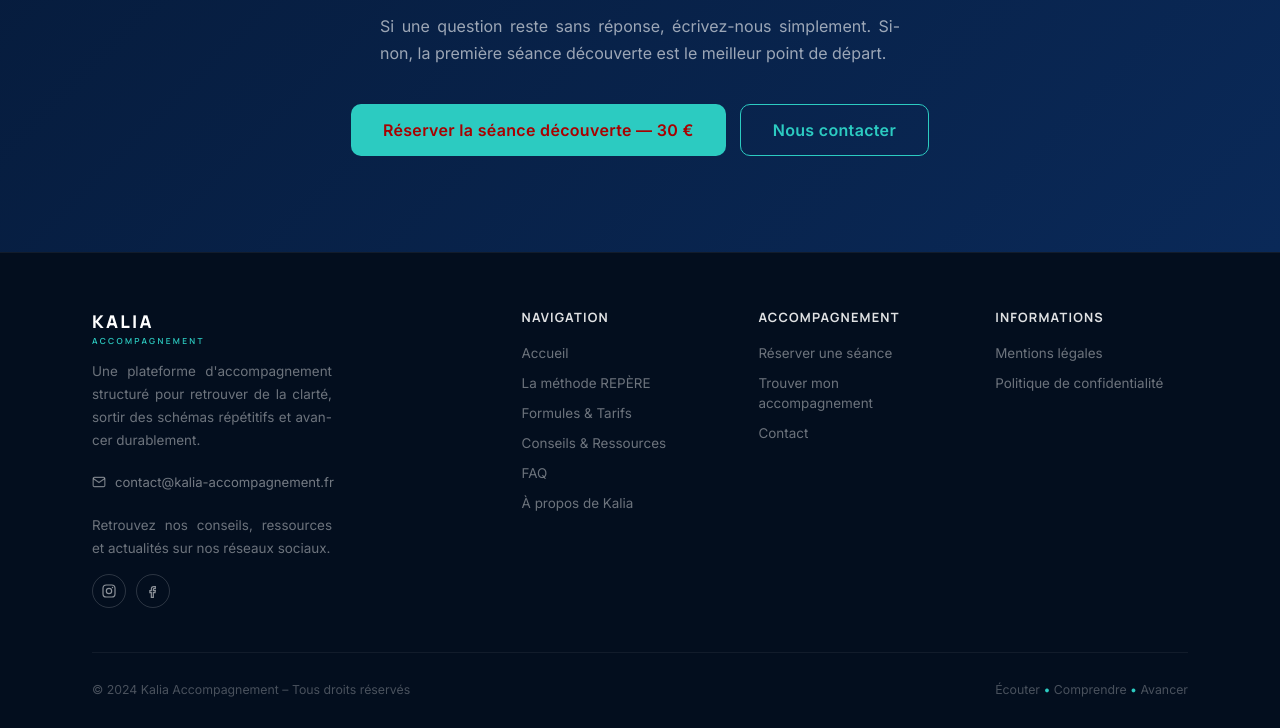
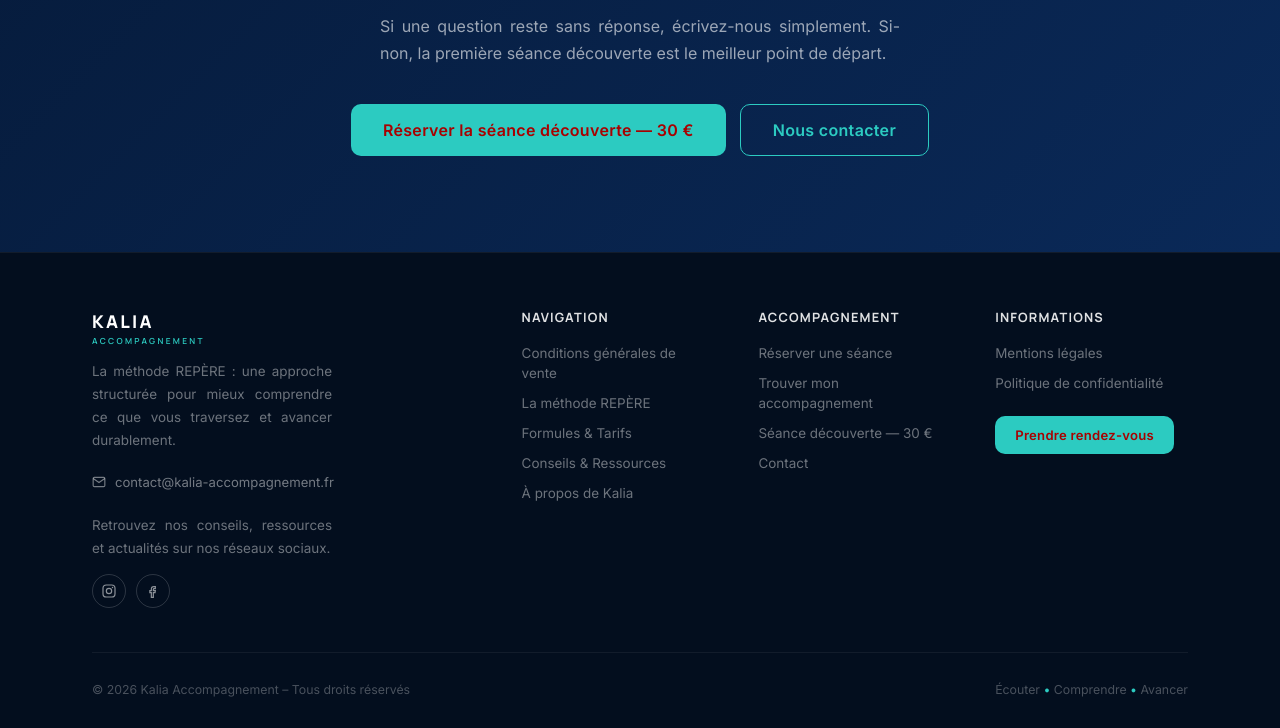
Before and after one commit to laurako2000/kalia-accompagnement, an Eleventy site: page faq.html in a window 1280 px wide. Shown: the part 1822-2550 px from the top of the page. Built offline with nearby package versions, Linux system fonts and the light colour scheme; Eleventy itself is replaced by a stand-in of ours; files that its build step writes are made by us from their sources.

Commit message:
Update footer content and navigation links

```diff
--- a/faq.html
+++ b/faq.html
@@ -263,61 +263,100 @@
     </div>
   </div>
 </section>
-
+<!-- FOOTER -->
 <footer>
   <div class="container">
     <div class="footer-grid">
+
       <div class="footer-brand">
-        <a href="index.html" class="logo">KALIA<span>ACCOMPAGNEMENT</span></a>
-        <p>Une plateforme d'accompagnement structuré pour retrouver de la clarté, sortir des schémas répétitifs et avancer durablement.</p>
+        <a href="/" class="logo">KALIA<span>ACCOMPAGNEMENT</span></a>
+
+        <p>La méthode REPÈRE : une approche structurée pour mieux comprendre ce que vous traversez et avancer durablement.</p>
+
         <div class="footer-contacts">
-          <a href="mailto:contact@kalia-accompagnement.fr"><svg width="14" height="14" fill="none" stroke="currentColor" stroke-width="2" viewBox="0 0 24 24"><path d="M4 4h16c1.1 0 2 .9 2 2v12c0 1.1-.9 2-2 2H4c-1.1 0-2-.9-2-2V6c0-1.1.9-2 2-2z"/><polyline points="22,6 12,13 2,6"/></svg> contact@kalia-accompagnement.fr</a>
+          <a href="mailto:contact@kalia-accompagnement.fr">
+            <svg width="14" height="14" fill="none" stroke="currentColor" stroke-width="2" viewBox="0 0 24 24">
+              <path d="M4 4h16c1.1 0 2 .9 2 2v12c0 1.1-.9 2-2 2H4c-1.1 0-2-.9-2-2V6c0-1.1.9-2 2-2z"/>
+              <polyline points="22,6 12,13 2,6"/>
+            </svg>
+            contact@kalia-accompagnement.fr
+          </a>
         </div>
+
         <div class="footer-social">
           <p class="footer-social-text">Retrouvez nos conseils, ressources et actualités sur nos réseaux sociaux.</p>
+
           <div class="footer-social-icons">
-            <a href="https://www.instagram.com/kalia.accompagnement?utm_source=qr" target="_blank" rel="noopener" aria-label="Instagram">
-              <svg width="16" height="16" viewBox="0 0 24 24" fill="none" stroke="currentColor" stroke-width="1.8"><rect x="3" y="3" width="18" height="18" rx="5"/><circle cx="12" cy="12" r="4"/><circle cx="17.3" cy="6.7" r="1.1" fill="currentColor" stroke="none"/></svg>
+            <a href="https://www.instagram.com/kalia.accompagnement?utm_source=qr"
+               target="_blank"
+               rel="noopener"
+               aria-label="Instagram">
+              <svg width="16" height="16" viewBox="0 0 24 24" fill="none" stroke="currentColor" stroke-width="1.8">
+                <rect x="3" y="3" width="18" height="18" rx="5"/>
+                <circle cx="12" cy="12" r="4"/>
+                <circle cx="17.3" cy="6.7" r="1.1" fill="currentColor" stroke="none"/>
+              </svg>
             </a>
-            <a href="https://www.facebook.com/share/1c29hmDRzZ/?mibextid=wwXIfr" target="_blank" rel="noopener" aria-label="Facebook">
-              <svg width="16" height="16" viewBox="0 0 24 24" fill="none" stroke="currentColor" stroke-width="1.8"><path d="M15.5 8.5h-1.8c-.7 0-1.2.5-1.2 1.2v1.8h3l-.4 3h-2.6v7h-3v-7H7.3v-3h2.2V9.3c0-2 1.4-3.8 3.6-3.8h2.4v3z"/></svg>
+
+            <a href="https://www.facebook.com/share/1c29hmDRzZ/?mibextid=wwXIfr"
+               target="_blank"
+               rel="noopener"
+               aria-label="Facebook">
+              <svg width="16" height="16" viewBox="0 0 24 24" fill="none" stroke="currentColor" stroke-width="1.8">
+                <path d="M15.5 8.5h-1.8c-.7 0-1.2.5-1.2 1.2v1.8h3l-.4 3h-2.6v7h-3v-7H7.3v-3h2.2V9.3c0-2 1.4-3.8 3.6-3.8h2.4v3z"/>
+              </svg>
             </a>
           </div>
         </div>
       </div>
+
       <div class="footer-col">
         <h4>Navigation</h4>
         <ul>
-          <li><a href="index.html">Accueil</a></li>
-          <li><a href="index.html#repere">La méthode REPÈRE</a></li>
-          <li><a href="formules-tarifs.html">Formules & Tarifs</a></li>
+          <li><a href="/mentions-legales/#cgv">Conditions générales de vente</a></li>
+          <li><a href="/#repere">La méthode REPÈRE</a></li>
+          <li><a href="/formules-tarifs/">Formules & Tarifs</a></li>
           <li><a href="/blog/">Conseils & Ressources</a></li>
-          <li><a href="faq.html">FAQ</a></li>
-          <li><a href="a-propos.html">À propos de Kalia</a></li>
+          <li><a href="/a-propos/">À propos de Kalia</a></li>
         </ul>
       </div>
+
       <div class="footer-col">
         <h4>Accompagnement</h4>
         <ul>
-          <li><a href="reserver-ma-seance.html">Réserver une séance</a></li>
-          <li><a href="trouver-mon-accompagnement.html">Trouver mon accompagnement</a></li>
-          <li><a href="contact.html">Contact</a></li>
+          <li><a href="/reserver-ma-seance/">Réserver une séance</a></li>
+          <li><a href="/trouver-mon-accompagnement/">Trouver mon accompagnement</a></li>
+          <li><a href="/formules-tarifs/">Séance découverte — 30 €</a></li>
+          <li><a href="/contact/">Contact</a></li>
         </ul>
       </div>
+
       <div class="footer-col">
         <h4>Informations</h4>
         <ul>
-          <li><a href="mentions-legales.html">Mentions légales</a></li>
-          <li><a href="politique-confidentialite.html">Politique de confidentialité</a></li>
+          <li><a href="/mentions-legales/">Mentions légales</a></li>
+          <li><a href="/politique-confidentialite/">Politique de confidentialité</a></li>
         </ul>
+
+        <div style="margin-top:24px">
+          <a href="/reserver-ma-seance/"
+             class="btn btn-primary"
+             style="font-size:.82rem;padding:11px 20px">
+            Prendre rendez-vous
+          </a>
+        </div>
       </div>
+
     </div>
+
     <div class="footer-bottom">
-      <p>© 2024 Kalia Accompagnement – Tous droits réservés</p>
+      <p>© 2026 Kalia Accompagnement – Tous droits réservés</p>
       <p>Écouter <span class="teal">•</span> Comprendre <span class="teal">•</span> Avancer</p>
     </div>
+
   </div>
 </footer>
+
 
 <script src="shared.js"></script>
 <script>
```
